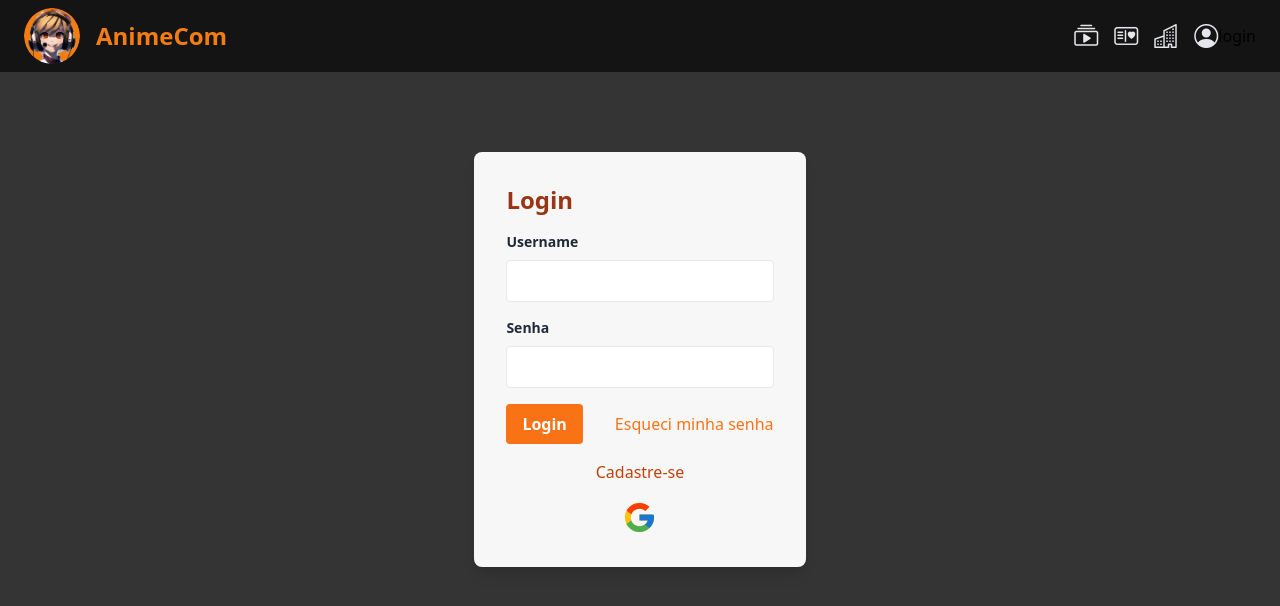
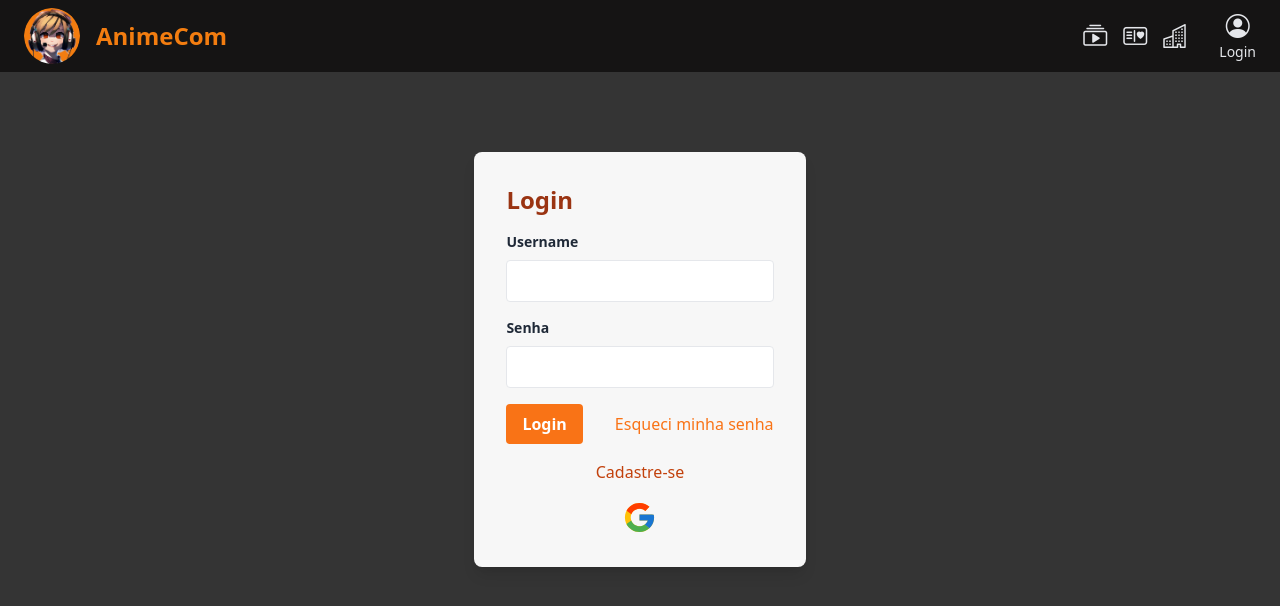
Before and after one commit to IsadoraPM/AnimeList2, a Next.js app: page /login in a window 1280 px wide. Shown: the top 606 px of the page. Built offline with nearby package versions, Linux system fonts and the light colour scheme.

Commit message:
Usuario precisa estar logado para ver as notas

```diff
--- a/app/components/AnimeList.jsx
+++ b/app/components/AnimeList.jsx
@@ -1,5 +1,6 @@
-import React from 'react';
+import React, { useContext } from 'react';
 import Swal from 'sweetalert2';
+import { UserContext } from '../contexts/usuario';
 
 export default function AnimeList(props) {
     function deleteAnimes (id){
@@ -24,6 +25,7 @@ export default function AnimeList(props) {
 
     }
 
+    const { userId } = useContext(UserContext)
     return (
         <tr className="bg-gelo hover:bg-cinza200 transition-all ">
             <td className="py-3 px-4">
@@ -46,16 +48,24 @@ export default function AnimeList(props) {
             <td className="py-3 px-4">
                 <div className="text-gray-900">{props.anime.episodios}</div>
             </td>
+            {userId ? (
+                <td className="py-3 px-4">
+                    <div className="text-gray-900">
+                        {props.anime.nota}
+                        <i className="bi bi-balloon-heart cursor-pointer" onClick={props.alterNote}></i>
+                    </div>
+                </td>
+            ) : (
+                <td className="py-3 px-4">
+                    <div className="text-gray-900">
+                        Somente usuários logados podem ver a nota
+                    </div>
+                </td>
+            )}
             <td className="py-3 px-4">
-
-                <div className="text-gray-900">{props.anime.nota}
-                <i className="bi bi-balloon-heart cursor-pointer" onClick={props.alterNote}></i> </div>
-            </td>
-            <td className="py-3 px-4">
-          <i className="bi bi-pencil-square hover:bg-laranja text-gray-900 mr-2 cursor-pointer" onClick={props.alter} title='alter'></i>
-          <i className="bi bi-calendar2-x hover:bg-laranja text-gray-900 cursor-pointer mr-2" onClick={()=>deleteAnimes(props.anime.id)}
-          title='Delete'></i>
-          <i className="bi bi-star hover:bg-laranja text-gray-900 cursor-pointer" ></i>
+                <i className="bi bi-pencil-square hover:bg-laranja text-gray-900 mr-2 cursor-pointer" onClick={props.alter} title='alter'></i>
+                <i className="bi bi-calendar2-x hover:bg-laranja text-gray-900 cursor-pointer mr-2" onClick={() => deleteAnimes(props.anime.id)} title='Delete'></i>
+                <i className="bi bi-star hover:bg-laranja text-gray-900 cursor-pointer"></i>
             </td>
         </tr>
     );
--- a/app/components/Pesq.jsx
+++ b/app/components/Pesq.jsx
@@ -1,4 +1,6 @@
 import { useForm } from "react-hook-form";
+import { UserContext } from "../contexts/usuario";
+import { useContext } from "react";
 
 export default function Pesq(props) {
   const { register, handleSubmit } = useForm();
@@ -7,6 +9,8 @@ export default function Pesq(props) {
     props.filtrarAnime(data);
     console.log(data);
   };
+
+
 
   return (
     <form onSubmit={handleSubmit(onSubmit)} className="bg-fundo flex justify-end">
@@ -19,6 +23,7 @@ export default function Pesq(props) {
         />
           <button type="submit" className="bi bi-search text-white hover:text-laranja mr-4">
           </button>
+
         <button type="button" onClick={props.ordenarNota}
         className="bg-cinza text-white hover:bg-laranja rounded px-3 py-1">
           Listar por melhor nota
--- a/app/components/Title.jsx
+++ b/app/components/Title.jsx
@@ -1,11 +1,13 @@
 'use client'
 import Link from "next/link";
-import {singIn, useSession} from 'next-auth/react'
 
+import { UserContext } from "../contexts/usuario";
+import { useContext } from "react";
 
 
 
 export default function Title({ children }) {
+  const userName = useContext(UserContext)
   return (
     <body className="pagina-especifica">
       <header className="flex justify-between items-center bg-fundo py-2 px-6">
@@ -37,17 +39,15 @@ export default function Title({ children }) {
           >
             <i className="bi bi-buildings"></i>
           </Link>
-          <Link
-            href="/login"
-            className="text-gray-200 text-2xl hover:text-laranja ml-4"
-          >
-            <i className="bi bi-person-circle"></i>
-          </Link>
+          <div className="flex flex-col items-center ml-8">
+            <Link href='/login'>
+            <i className="bi bi-person-circle text-gray-200 text-2xl pt-2"></i>
+            </Link>
+            <p className="text-sm text-gray-200">
+              {userName.userName ? userName.userName : 'Login'}
+            </p>
+            </div>
 
-          <button className="bottom-3"
-          onClick={() => singIn()}>
-            login
-          </button>
         </div>
       </header>
     </body>
--- a/app/contexts/cliente.jsx
+++ /dev/null
@@ -1,4 +0,0 @@
-'use client'
-import { createContext } from "react"
-
-export const ClienteContext = createContext()
--- /dev/null
+++ b/app/contexts/usuario.jsx
@@ -0,0 +1,26 @@
+'use client'
+import { createContext, useState } from "react"
+
+export const UserContext = createContext()
+
+
+function UserProvider({ children }) {
+    const [userId, setUserId] = useState(null)
+    const [userName, setUserName] = useState('')
+
+    function changeId(id){
+        setUserId(id)
+    }
+
+    function changeName(nome){
+        setUserName(nome)
+    }
+
+    return(
+        <UserContext.Provider value={{userId, changeId, userName, changeName}}>
+            {children}
+        </UserContext.Provider>
+    )
+}
+
+export default UserProvider
--- a/app/layout.jsx
+++ b/app/layout.jsx
@@ -1,6 +1,7 @@
 import 'bootstrap-icons/font/bootstrap-icons.css';
 import Title from "./components/Title";
 import "./globals.css";
+import UserProvider from './contexts/usuario';
 
 export const metadata = {
   title: "AnimeCom",
@@ -13,11 +14,10 @@ export default function RootLayout({ children }) {
     <html lang="pt-br">
 
       <body>
-        <div>
-        <Title />
-        {children}
-        </div>
-
+        <UserProvider>
+          <Title />
+          {children}
+        </UserProvider>
       </body>
       </html>
   );
--- a/app/listing/page.jsx
+++ b/app/listing/page.jsx
@@ -6,6 +6,8 @@ import AnimeList from "../components/AnimeList";
 import Pesq from "../components/Pesq";
 export default function Listing() {
   const [animes, setAnimes] = useState([]);
+  const [generos, setGeneros] = useState([]);
+
   const router = useRouter();
 
   //const router = useRouter()
@@ -22,7 +24,7 @@ export default function Listing() {
     async function getGeneros() {
       const response = await fetch("http://localhost:3004/generos");
       const dados = await response.json();
-      getGeneros(dados);
+      setGeneros(dados);
     }
     getGeneros();
   }, []);
--- a/app/login/page.jsx
+++ b/app/login/page.jsx
@@ -3,25 +3,32 @@ import Link from "next/link";
 import React from "react";
 import { FcGoogle } from 'react-icons/fc';
 import { useForm } from "react-hook-form";
+import { useContext } from "react";
+import { UserContext } from "../contexts/usuario";
+import { useRouter } from "next/navigation";
 
 
 
 export default function Login () {
 
   const {register, handleSubmit} = useForm();
+  const {changeId, changeName} = useContext(UserContext)
+
+  const router = useRouter()
 
   async function verificaLogin(data) {
-     console.log(data);
       const login = `username=${data.username}&password=${data.senha}`
-     alert(login)
       const response = await fetch(`http://localhost:3004/usuarios?${login}`)
-    const cliente = await response.json()
-    console.log(cliente);
-    if(cliente.length == 0){
-      alert("Usuario não existe")
-     }else{
-      alert("ok!!!")
-     }
+    const user = await response.json()
+    if(user.length == 0){
+      alert('Usuário ou senha incorretos')
+    }else{
+      changeId(user[0].id)
+      console.log(user[0].username);
+      console.log(user[0].id);
+      changeName(user[0].username)
+      router.push('/')
+    }
    }
 
 
```
